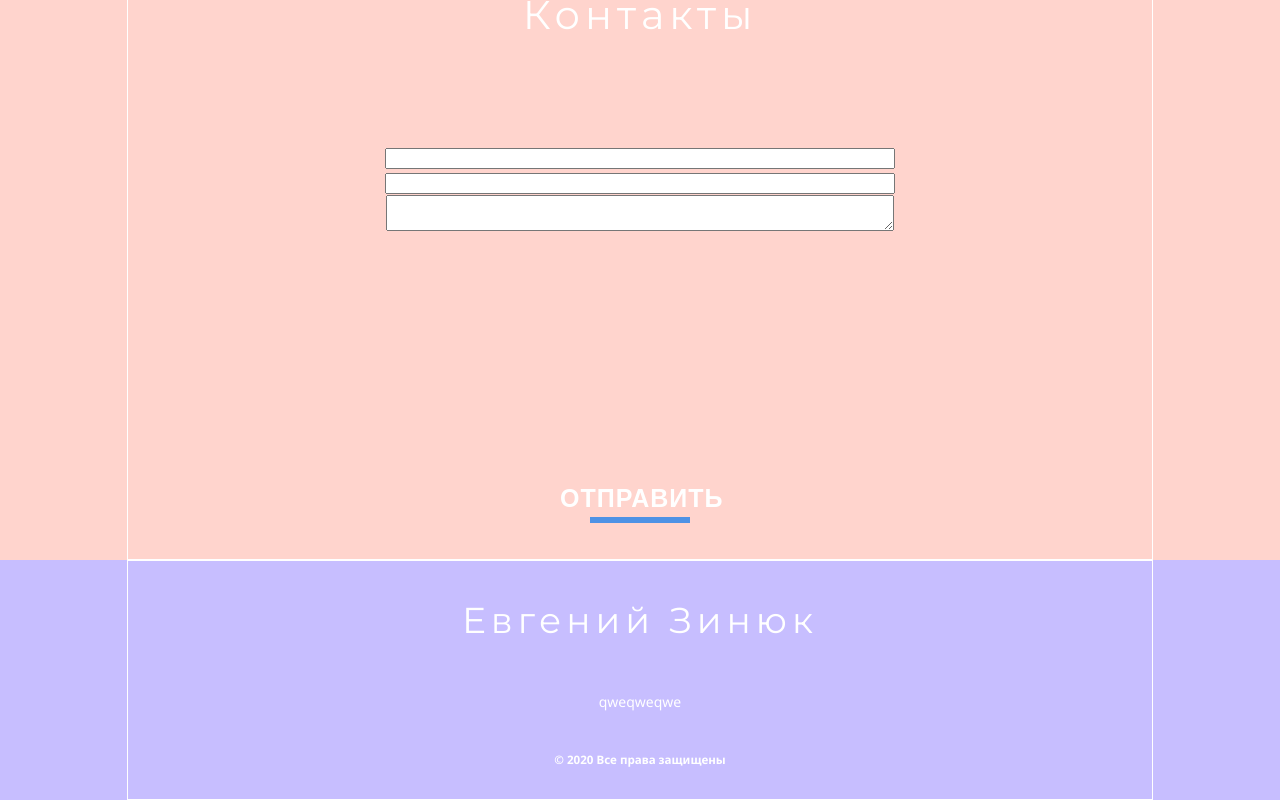
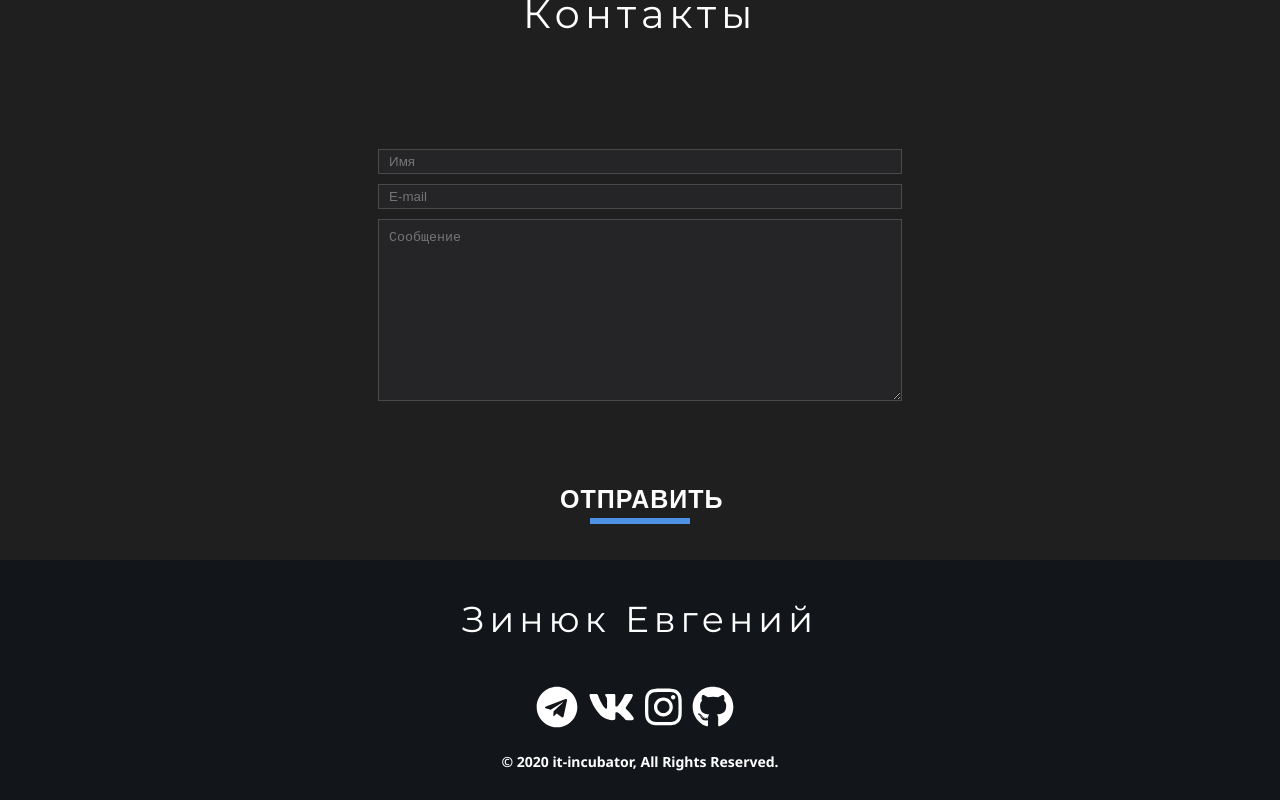
Before and after one commit to Alyso4ka/Portfolio, a React (Create React App) app: page / in a window 1280 px wide. Shown: the part 3348-4148 px from the top of the page. Built offline with nearby package versions, Linux system fonts and the light colour scheme.

Commit message:
finished all blocks

```diff
--- a/src/Contacts/Contacts.js
+++ b/src/Contacts/Contacts.js
@@ -7,10 +7,12 @@ function Contacts() {
 
             <div className={styles.container}>
                 <h2>Контакты</h2>
-                <form action="#">
-                    <div><input></input></div>
-                    <div>  <input></input></div>
-                    <div> <textarea></textarea></div>
+                <form className={styles.formatArea}>
+
+                        <input placeholder="Имя" type="text"/>
+                        <input placeholder="E-mail" type="text"/>
+
+                    <textarea placeholder="Сообщение"></textarea>
 
                 </form>
                 <button>Отправить</button>
--- a/src/Contacts/Contacts.module.css
+++ b/src/Contacts/Contacts.module.css
@@ -1,13 +1,13 @@
 .contacts {
     min-height: 80vh;
-    background-color: #ffd4cd;
+    background-color: #1f1f20;
     display: flex;
     justify-content: center;
     text-align: center;
 }
 
 .container {
-    border: 1px solid;
+
     flex-direction: column;
     justify-content: space-around;
     align-items: center;
@@ -37,3 +37,19 @@ form, input, textarea {
     justify-content: space-between;
     flex-wrap: wrap;
 }
+
+.formatArea input {
+    background-color: #252527;
+    margin: 5px 0;
+    border: 1px solid #4a4a4a;
+    height: 3px;
+    padding: 10px;
+}
+
+.formatArea textarea {
+    margin: 5px 0;
+    min-height: 160px;
+    background-color: #252527;
+    border: 1px solid #4a4a4a;
+    padding: 10px;
+}
--- a/src/Footer/Footer.js
+++ b/src/Footer/Footer.js
@@ -1,21 +1,40 @@
 import React from 'react';
 import styles from './Footer.module.css';
+import {faGithub, faGoogle, faInstagram, faTelegram, faVk} from '@fortawesome/free-brands-svg-icons';
+import Item from "../Item/Item";
 
 
-function Footer() {
+class Footer extends React.Component {
+
+    state = {
+        faItem: [
+            {icon: faTelegram, className: styles.item, size: "3x", id: "https://t.me/zhenya_ziniuk"},
+            {icon: faVk, className: styles.item, size: "3x", id: "https://vk.com/id252534874"},
+            {icon: faInstagram, className: styles.item, size: "3x", id: "https://www.instagram.com/evgeny_zinuk"},
+            {icon: faGithub, className: styles.item, size: "3x", id: "https://github.com/Alyso4ka"},
+
+        ]
+    }
+
+    render() {
+        let itemsFooter = this.state.faItem.map(it => <a href={it.id}><Item className={it.className} icon={it.icon}
+                                                                            size={it.size}/></a>)
         return (
             <div className={styles.footer}>
                 <div className={styles.container}>
-                <h2> Евгений Зинюк </h2>
+                    <h2>Зинюк Евгений </h2>
                     <div className={styles.items}>
-                    <div><a>qwe</a> </div>
-                    <div><a>qwe</a> </div>
-                    <div><a>qwe</a> </div>
+                        <div>{itemsFooter}</div>
+                        <h4>© 2020 it-incubator, All Rights Reserved.</h4>
+
+
                     </div>
-                <h5>© 2020 Все права защищены </h5>
+
                 </div>
             </div>
+
         );
+    }
 }
 
 export default Footer;
--- a/src/Footer/Footer.module.css
+++ b/src/Footer/Footer.module.css
@@ -3,14 +3,13 @@
 .footer {
   min-height: 30vh;
   width: 100%;
-  background-color: #c7beff;
+  background-color: #12151a;
   display: flex;
   justify-content: center;
 }
 
 .container {
-  border: 1px solid;
-  width: 80%;
+
   display: flex;
   flex-direction: column;
   justify-content: space-around;
@@ -20,5 +19,11 @@
 .items {
   display: flex;
   justify-content: space-between;
-  flex-wrap: wrap;
+flex-direction: column;
+  align-items: center;
+
 }
+
+.item {
+  margin-right: 10px;
+}
--- a/src/Slogan/Slogan.js
+++ b/src/Slogan/Slogan.js
@@ -7,7 +7,7 @@ function Slogan() {
 
 
             <div className={styles.container}>
-                <h2>Рассматриваю варианты удаленной работы</h2>
+                <h2><span>Рассматриваю Варианты Удаленной Работы</span></h2>
 
                 <button>Нанять меня</button>
             </div>
--- a/src/Slogan/Slogan.module.css
+++ b/src/Slogan/Slogan.module.css
@@ -1,14 +1,12 @@
 .slogan {
   height: 250px;
-  background-color: #fff6c2;
+  background-color: #12151a;
   text-align: center;
   display: flex;
   justify-content: center;
 }
 
 .container {
-  border: 1px solid;
-  width: 80%;
   display: flex;
   flex-direction: column;
   justify-content: space-around;
```
Lines whose indentation alone changed are shown as unchanged.
